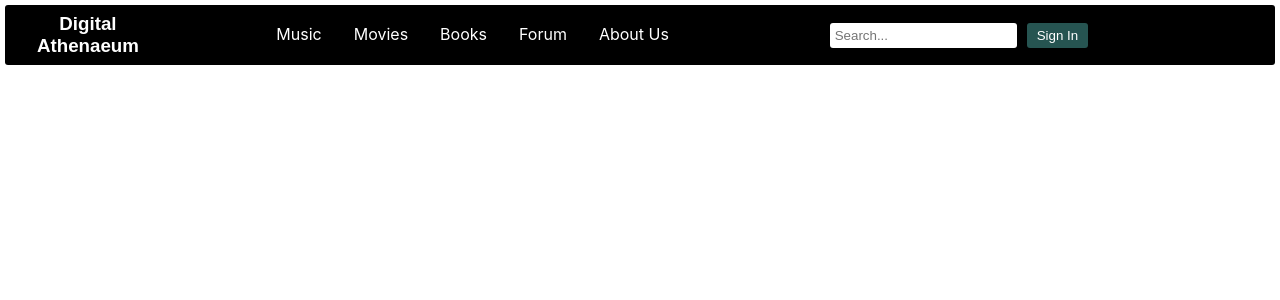
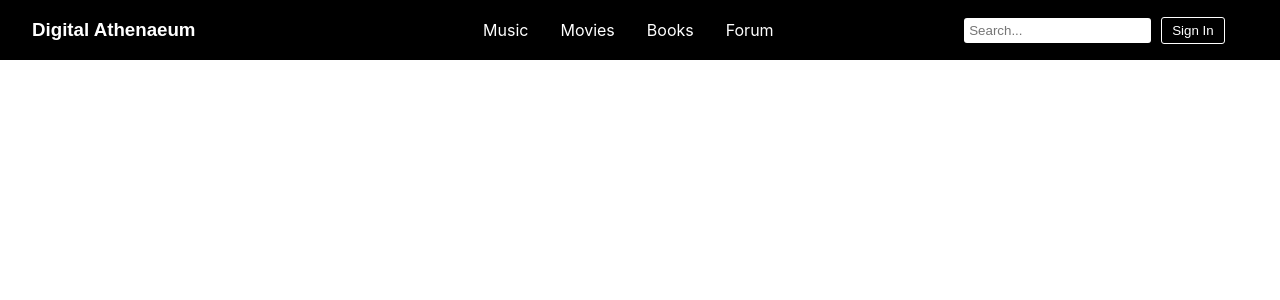
Before and after one commit to KapilPalanivel/digital_athenaeum, a React (Create React App) app: page / in a window 1280 px wide. Shown: the top 300 px of the page. Built offline with nearby package versions, Linux system fonts and the light colour scheme.

Commit message:
Navbar commit fully filled

```diff
--- a/src/Componenets/Common/Navbar/navbar.css
+++ b/src/Componenets/Common/Navbar/navbar.css
@@ -9,20 +9,10 @@
     font-family: 'Jura', sans-serif;
     color: var(--textcolor);
     text-decoration: none;
-}
-
-.header::before {
-    content: '';
-    position: absolute;
-    width: 1rem;
-    height: 1rem;
-    border-radius: 50%;
-    background-color: var(--translucentPurple);
-    box-shadow: 0 0 10px 10px var(--translucentPurple), 0 0 20px 20px var(--translucentPurple);
-    pointer-events: none;
-    transition: all 0s ease;
-    opacity: 0;
-    overflow: hidden;
+    display: flex;
+    align-items: center;
+    height: 100%;
+    text-align: center;
 }
 
 .header {
@@ -32,39 +22,24 @@
     justify-content: space-between;
     align-items: center;
     height: 60px;
-    margin: 5px;
     padding: 0 2rem;
     background-color: var(--translucentPurple);
     color: var(--textcolor);
-    border-radius: 3px;
     transition: background-color 1s ease;
     overflow: hidden;
 }
 
-.left-section {
+.logo-container {
+    flex: 1;
     display: flex;
-    align-items: center;
+    justify-content: flex-start;
 }
 
-.search-bar {
-    padding: 5px;
-    margin-right: 10px;
-    border: none;
-    border-radius: 3px;
-}
-
-.auth-button {
-    margin-right: 10px;
-    padding: 5px 10px;
-    border: none;
-    border-radius: 3px;
-    background-color: var(--maincolor);
-    color: var(--textcolor);
-    cursor: pointer;
-}
-
-.auth-button:hover {
-    background-color: var(--secondarycolor);
+nav {
+    flex: 2;
+    display: flex;
+    justify-content: center;
+    align-items: center;
 }
 
 nav a {
@@ -88,8 +63,36 @@ nav a:hover {
     padding: 5px;
 }
 
+.right-section {
+    flex: 1;
+    display: flex;
+    align-items: center;
+    justify-content: flex-end;
+}
+
+.auth-button {
+    margin-left: 10px;
+    color: var(--textcolor);
+    background: transparent;
+    border: 1px solid var(--textcolor);
+    border-radius: 3px;
+    padding: 5px 10px;
+    cursor: pointer;
+    text-decoration: none;
+}
+
+.auth-button:hover {
+    background-color: var(--secondarycolor);
+    border-color: var(--secondarycolor);
+}
+
+.search-bar {
+    padding: 5px;
+    border: none;
+    border-radius: 3px;
+}
+
 @media only screen and (max-width: 1024px) {
-
     .nav-btn {
         visibility: visible;
         opacity: 1;
@@ -118,4 +121,9 @@ nav a:hover {
     nav.nav-close {
         transform: translateY(-100vh);
     }
+
+    .right-section {
+        align-items: center;
+        justify-content: center;
+    }
 }
--- a/src/Componenets/Common/Navbar/navbar.jsx
+++ b/src/Componenets/Common/Navbar/navbar.jsx
@@ -4,33 +4,36 @@ import { Link } from 'react-router-dom';
 import './navbar.css';
 
 const Navbar = () => {
-    const NavRef = useRef();
+    const navRef = useRef();
 
     const toggleNavbar = () => {
-        NavRef.current.classList.toggle('nav-open');
-        NavRef.current.classList.toggle('nav-close');
+        navRef.current.classList.toggle('nav-open');
+        navRef.current.classList.toggle('nav-close');
     };
 
     return (
         <header className="header">
-            <Link to="/" className="logo-name"><h3>Digital<br/>Athenaeum</h3></Link>
-            <nav ref={NavRef} className="nav-close">
+            <div className="logo-container">
+                <Link to="/" className="logo-name">
+                    <h3>Digital Athenaeum</h3>
+                </Link>
+            </div>
+            <nav ref={navRef} className="nav-close">
                 <Link to="/">Music</Link>
                 <Link to="/education">Movies</Link>
                 <Link to="#">Books</Link>
                 <Link to="#">Forum</Link>
-                <Link to="#">About Us</Link>
                 <button className="nav-btn nav-close" onClick={toggleNavbar}>
                     <FaTimes />
                 </button>
             </nav>
-            <div className="left-section">
+            <div className="right-section">
                 <input type="text" className="search-bar" placeholder="Search..." />
                 <button className="auth-button">Sign In</button>
+                <button className="nav-btn" onClick={toggleNavbar}>
+                    <FaBars />
+                </button>
             </div>
-            <button className="nav-btn" onClick={toggleNavbar}>
-                <FaBars />
-            </button>
         </header>
     );
 };
```
